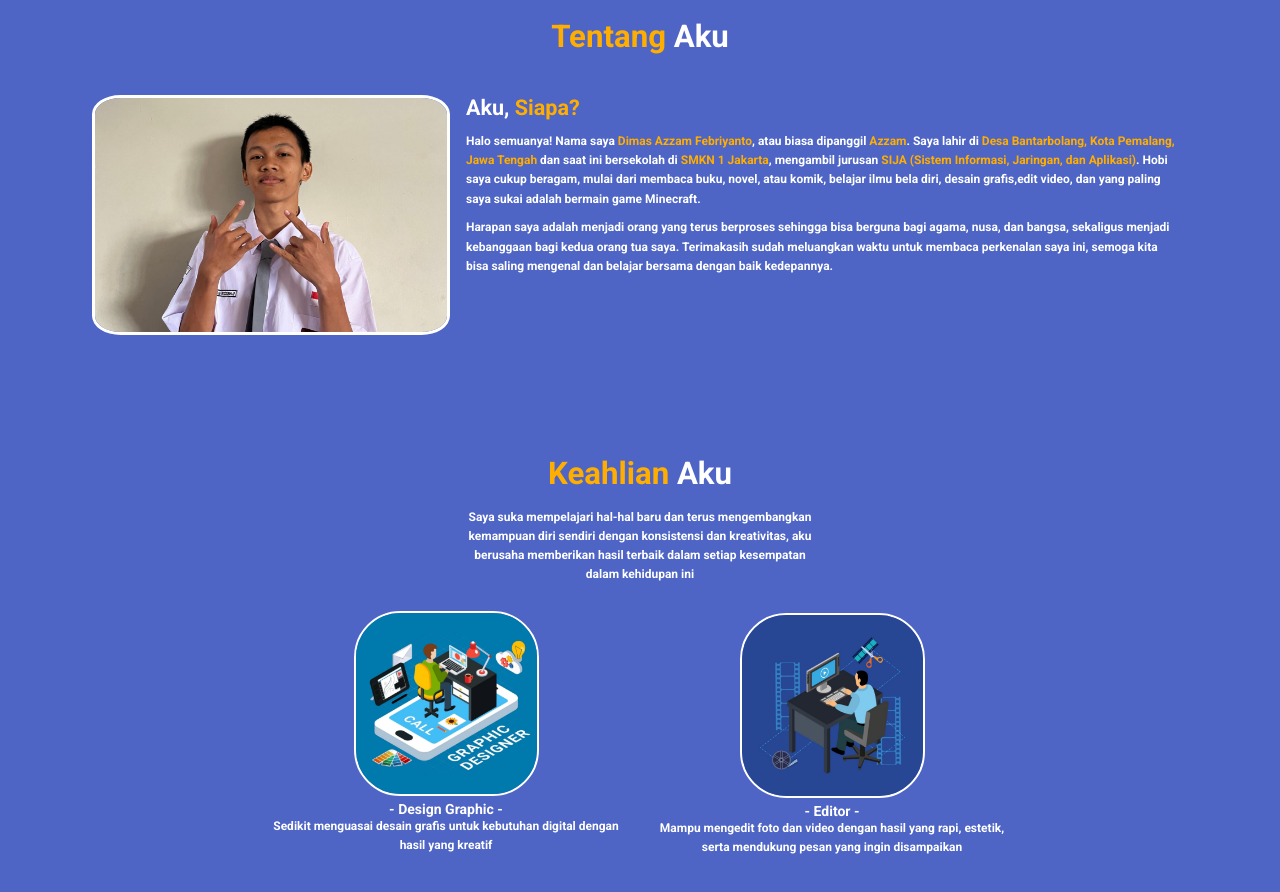
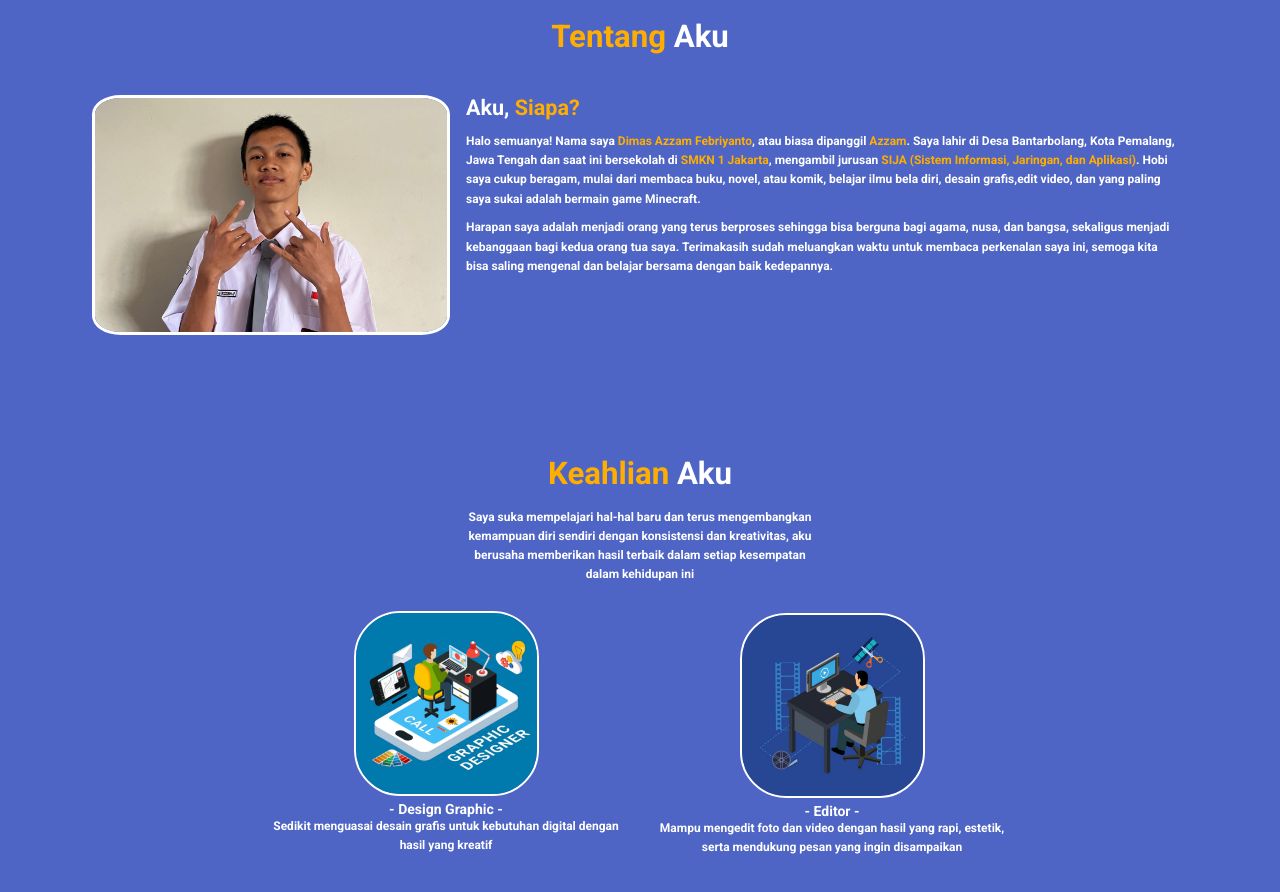
Before and after one commit to dzamfbr/about-dzamfbr_, a plain HTML site: page index.html in a window 1280 px wide. Shown: the part 880-1772 px from the top of the page. Drawn offline with nearby package versions, Linux system fonts and the light colour scheme.

Commit message:
Update index.html

```diff
--- a/index.html
+++ b/index.html
@@ -63,7 +63,7 @@
             </div>
             <div class="content reveal">
                 <h3>Aku, <span>Siapa?</span></h3>
-                <p>Halo semuanya! Nama saya <span>Dimas Azzam Febriyanto</span>, atau biasa dipanggil <span>Azzam</span>. Saya lahir di <span>Desa Bantarbolang, Kota Pemalang, Jawa Tengah</span> dan saat ini bersekolah di <span>SMKN 1 Jakarta</span>, mengambil jurusan <span>SIJA (Sistem Informasi, Jaringan, dan Aplikasi)</span>. Hobi saya cukup beragam, mulai dari membaca buku, novel, atau komik, belajar ilmu bela diri, desain grafis,edit video, dan yang paling saya sukai adalah bermain game Minecraft.</p>
+                <p>Halo semuanya! Nama saya <span>Dimas Azzam Febriyanto</span>, atau biasa dipanggil <span>Azzam</span>. Saya lahir di Desa Bantarbolang, Kota Pemalang, Jawa Tengah dan saat ini bersekolah di <span>SMKN 1 Jakarta</span>, mengambil jurusan <span>SIJA (Sistem Informasi, Jaringan, dan Aplikasi)</span>. Hobi saya cukup beragam, mulai dari membaca buku, novel, atau komik, belajar ilmu bela diri, desain grafis,edit video, dan yang paling saya sukai adalah bermain game Minecraft.</p>
                 <P>Harapan saya adalah menjadi orang yang terus berproses sehingga bisa berguna bagi agama, nusa, dan bangsa, sekaligus menjadi kebanggaan bagi kedua orang tua saya. Terimakasih sudah meluangkan waktu untuk membaca perkenalan saya ini, semoga kita bisa saling mengenal dan belajar bersama dengan baik kedepannya.</P>
             </div>
         </div>
```
